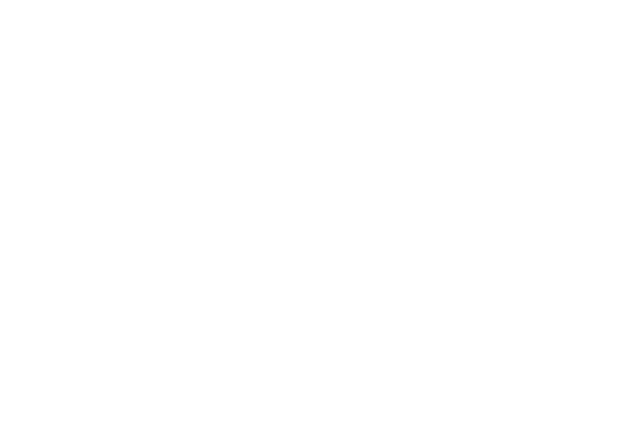
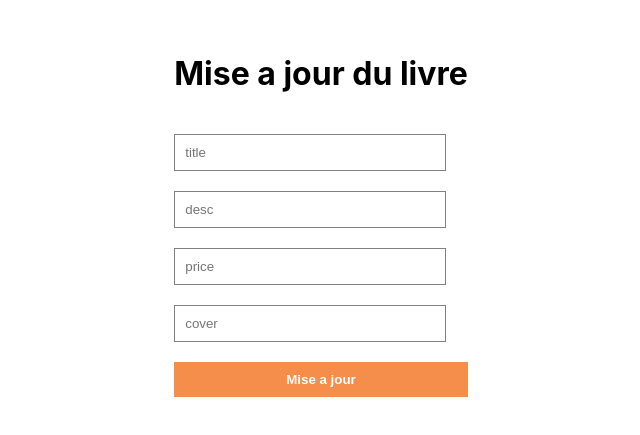
Before and after one commit to soilihilaydi/app-mes-livres, a React (Create React App) app in the folder client/: page /update/1 in a window 1280 px wide. Before the commit this address had no page. Shown: the part 185-620 px from the top of the page, without its empty margins (319-959 px from the left). Built offline with nearby package versions, Linux system fonts and the light colour scheme.

Commit message:
creation du fichier de mise a jour cote client ajout dans le css

```diff
--- a/client/src/App.js
+++ b/client/src/App.js
@@ -22,7 +22,7 @@
           <Route path="/add" element={<Add />} />
 
           {/* Route pour la page de mise à jour de livre ("/update") avec le composant Update */}
-          <Route path="/update" element={<Update />} />
+          <Route path="/update/:id" element={<Update />} />
         </Routes>
       </BrowserRouter>
     </div>
--- a/client/src/pages/Add.jsx
+++ b/client/src/pages/Add.jsx
@@ -16,7 +16,7 @@
   });
 
   // Hook de navigation pour rediriger l'utilisateur
-  const navigate = useNavigate;
+  const navigate = useNavigate();
 
   // Fonction pour gérer les changements dans les champs de saisie
   const handleChange = (e) => {
@@ -40,14 +40,14 @@
   // Affichage du composant
   return (
     <div className='form'>
-       <h1>Add New Book</h1>
+       <h1>Ajouter un nouveau livre</h1>
        {/* Inputs pour saisir les détails du nouveau livre */}
        <input type="text" placeholder="title" onChange={handleChange} name="title"/>
        <input type="text" placeholder="desc" onChange={handleChange} name="desc" />
        <input type="number" placeholder="price" onChange={handleChange} name="price" />
        <input type="text" placeholder="cover" onChange={handleChange} name="cover" />
        {/* Bouton pour ajouter le livre */}
-       <button onClick={handleClick}>Ajouter</button>
+       <button className="formButton" onClick={handleClick}>Ajouter</button>
     </div>
   )
 }
--- a/client/src/pages/Livres.jsx
+++ b/client/src/pages/Livres.jsx
@@ -51,7 +51,7 @@
             <p>{livre.desc}</p>
             <span>{livre.price}</span>
             <button className="delete" onClick={()=>handleDelete(livre.id)}>Supprimer</button>
-            <button className="update">Mise a jour</button>
+            <button className="update"><Link to={`/update/${livre.id}`}>Mise a jour</Link></button>
           </div>
         ))}
       </div>
--- a/client/src/pages/Update.jsx
+++ b/client/src/pages/Update.jsx
@@ -1,13 +1,62 @@
-// Import de la bibliothèque React
+import axios from 'axios';
 import React from 'react';
+import { useState } from "react";
+import { useLocation, useNavigate } from 'react-router-dom';
 
-// Définition du composant fonctionnel Update
+// Définition du composant fonctionnel "Add"
 const Update = () => {
+
+  // État local pour stocker les données du nouveau livre
+  const [livre, setLivre] = useState({
+    title: "",
+    desc: "",
+    price: null,
+    cover: "",
+  });
+
+  // Hook de navigation pour rediriger l'utilisateur
+  const navigate = useNavigate(); // Le hook useNavigate() est utilisé pour obtenir la fonction de navigation.
+
+const location = useLocation(); // Le hook useLocation() est utilisé pour obtenir l'objet de localisation de la route actuelle.
+
+const livresId = location.pathname.split("/")[2]; // Nous extrayons l'identifiant du livre à partir de l'URL actuelle.
+
+
+
+
+  // Fonction pour gérer les changements dans les champs de saisie
+  const handleChange = (e) => {
+    setLivre((prev) => ({ ...prev, [e.target.name]: e.target.value }));
+  };
+
+  // Fonction pour gérer le clic sur le bouton "Ajouter"
+  const handleClick = async (e) => {
+    e.preventDefault();
+    try {
+      // Envoi des données du livre au serveur via une requête POST
+      await axios.put("http://localhost:8800/Livres/"+ livresId, livre);
+
+      // Redirection de l'utilisateur vers la page d'accueil après l'ajout
+      navigate("/");
+    } catch (err) {
+      console.log(err);
+    }
+  };
+
+  // Affichage du composant
   return (
-    // Rendu du composant : un simple div contenant le texte "Update"
-    <div>Update</div>
+    <div className='form'>
+       <h1>Mise a jour du livre</h1>
+       {/* Inputs pour saisir les détails du nouveau livre */}
+       <input type="text" placeholder="title" onChange={handleChange} name="title"/>
+       <input type="text" placeholder="desc" onChange={handleChange} name="desc" />
+       <input type="number" placeholder="price" onChange={handleChange} name="price" />
+       <input type="text" placeholder="cover" onChange={handleChange} name="cover" />
+       {/* Bouton pour ajouter le livre */}
+       <button className="formButton" onClick={handleClick}>Mise a jour</button>
+    </div>
   )
 }
 
-// Export du composant Update
+// Export du composant "Add" en tant que composant par défaut
 export default Update;
--- a/client/src/style.css
+++ b/client/src/style.css
@@ -52,3 +52,34 @@
   border: 1px solid rgb(242, 191, 191); /* Bordure solide avec couleur spécifiée */
   color: rgb(139, 139, 234); /* Couleur du texte */
 }
+
+
+button {
+  border: none; /* Supprime la bordure du bouton */
+  padding: 10px; /* Ajoute de la marge intérieure de 10 pixels autour du texte du bouton */
+  background-color: white; /* Définit la couleur de fond du bouton en blanc */
+  color: white; /* Définit la couleur du texte en blanc (à corriger) */
+  font-weight: bold; /* Définit le poids de la police du texte en gras */
+  cursor: pointer; /* Change le curseur de la souris en une main pointer lorsque survolé */
+}
+
+.form {
+  display: flex; /* Utilisation de la disposition flexible pour les éléments enfants */
+  flex-direction: column; /* Définit la direction de l'empilement des éléments enfants en colonne */
+  gap: 20px; /* Ajoute un espacement vertical de 20 pixels entre les éléments enfants */
+}
+
+input {
+  width: 250px; /* Définit la largeur des champs de saisie à 250 pixels */
+  padding: 10px; /* Ajoute de la marge intérieure de 10 pixels aux champs de saisie */
+  border: 1px solid gray; /* Définit une bordure de 1 pixel solide de couleur grise autour des champs de saisie */
+}
+
+.formButton {
+  border: none; /* Supprime la bordure du bouton */
+  padding: 10px; /* Ajoute de la marge intérieure de 10 pixels autour du texte du bouton */
+  background-color: rgb(244, 142, 74); /* Définit la couleur de fond du bouton en orange */
+  color: white; /* Définit la couleur du texte en blanc */
+  font-weight: bold; /* Définit le poids de la police du texte en gras */
+  cursor: pointer; /* Change le curseur de la souris en une main pointer lorsque survolé */
+}
```
